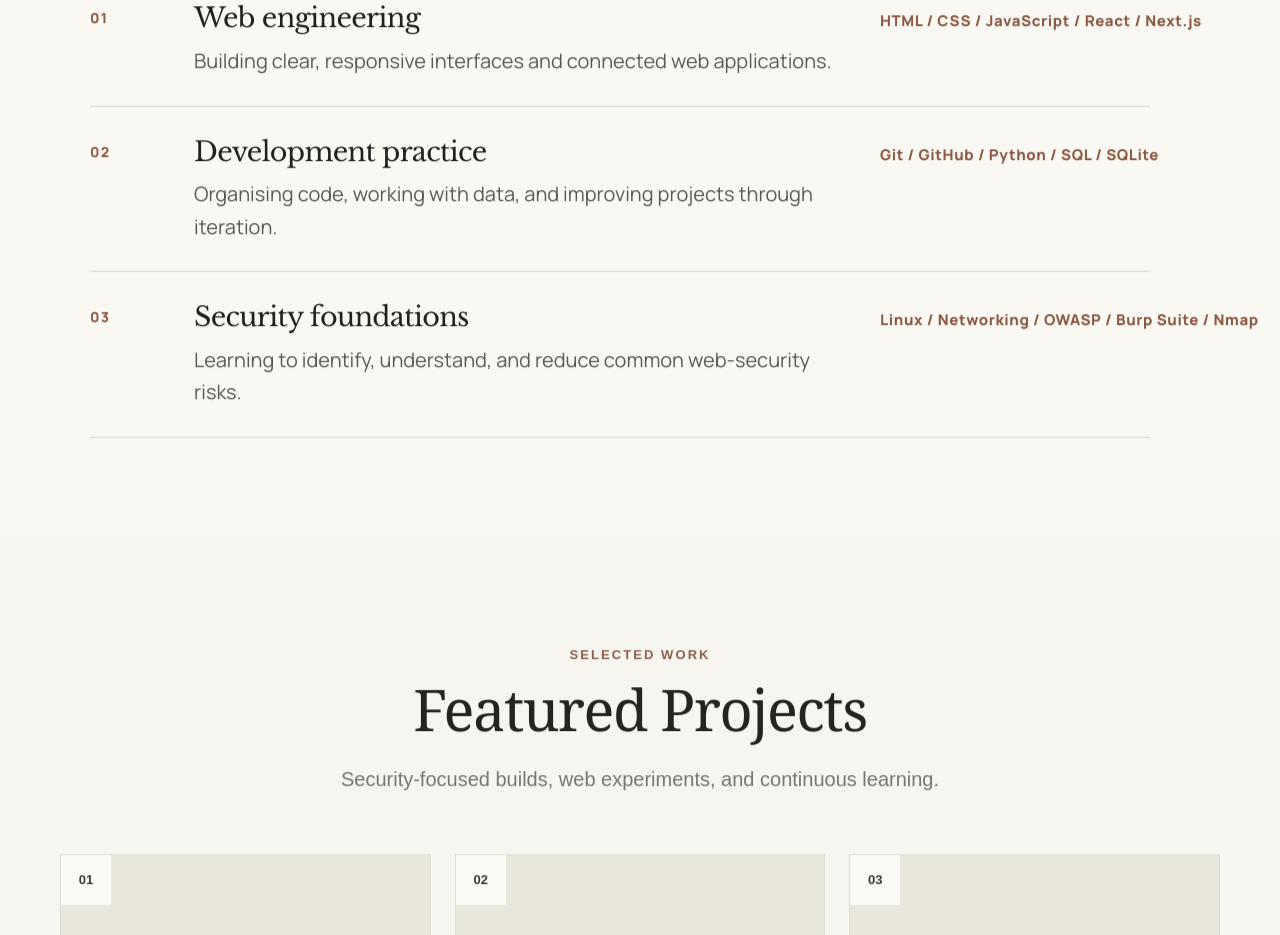
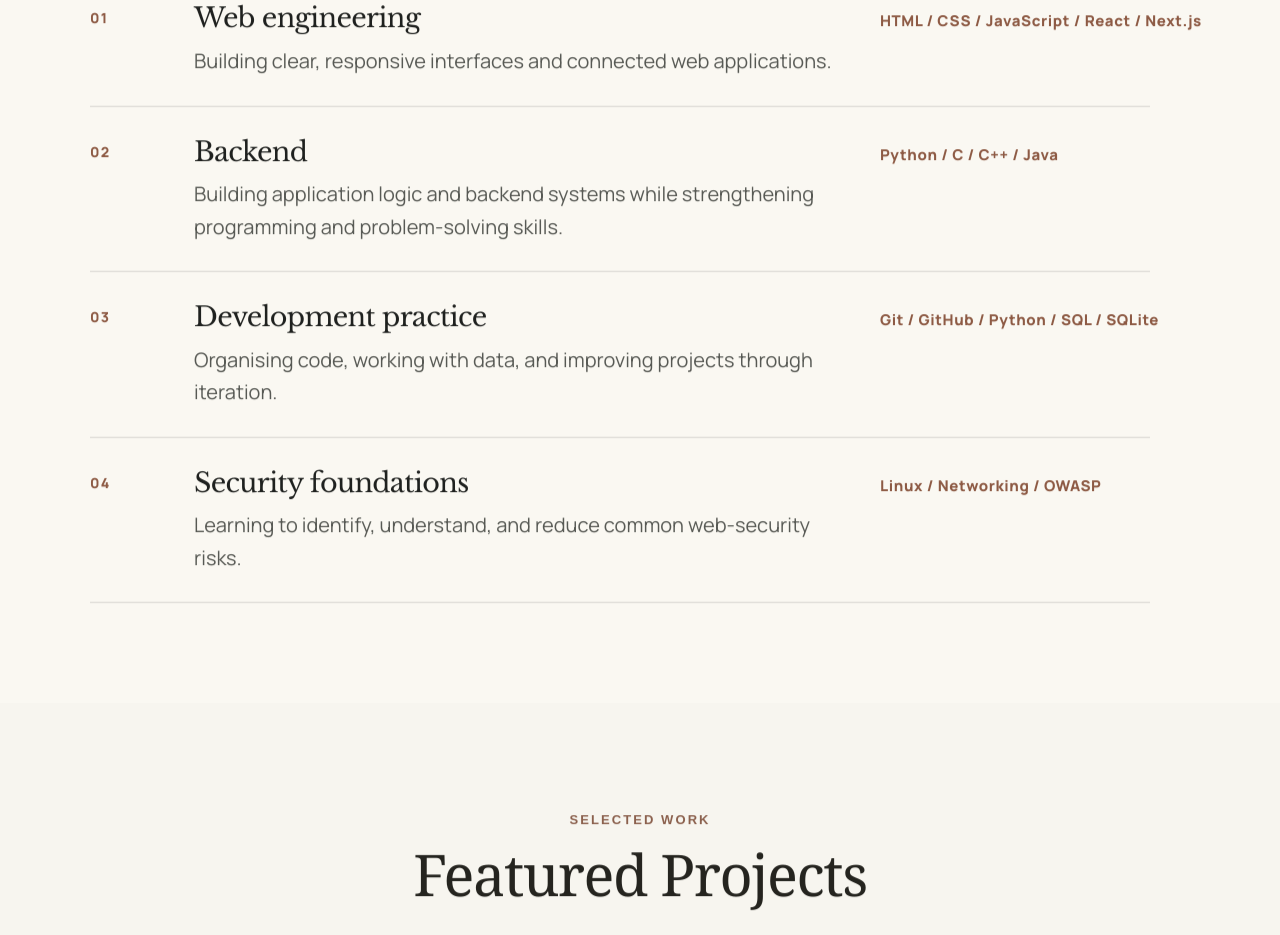
Before and after one commit to avinashk08408/Avinash-portfolio, a React (Vite) app: page / in a window 1280 px wide. Shown: the part 1880-2815 px from the top of the page. Built offline with nearby package versions, Linux system fonts and the light colour scheme; a web font is replaced by a local one.

Commit message:
Update Stack.jsx

```diff
--- a/src/components/Stack/Stack.jsx
+++ b/src/components/Stack/Stack.jsx
@@ -10,18 +10,25 @@ const capabilityGroups = [
     tools: ["HTML", "CSS", "JavaScript", "React", "Next.js"],
   },
   {
-    number: "02",
+  number: "02",
+  title: "Backend",
+  description:
+    "Building application logic and backend systems while strengthening programming and problem-solving skills.",
+  tools: ["Python", "C", "C++", "Java"],
+  },
+  {
+    number: "03",
     title: "Development practice",
     description:
       "Organising code, working with data, and improving projects through iteration.",
     tools: ["Git", "GitHub", "Python", "SQL", "SQLite"],
   },
   {
-    number: "03",
+    number: "04",
     title: "Security foundations",
     description:
       "Learning to identify, understand, and reduce common web-security risks.",
-    tools: ["Linux", "Networking", "OWASP", "Burp Suite", "Nmap"],
+    tools: ["Linux", "Networking", "OWASP"],
   },
 ];
 
```
